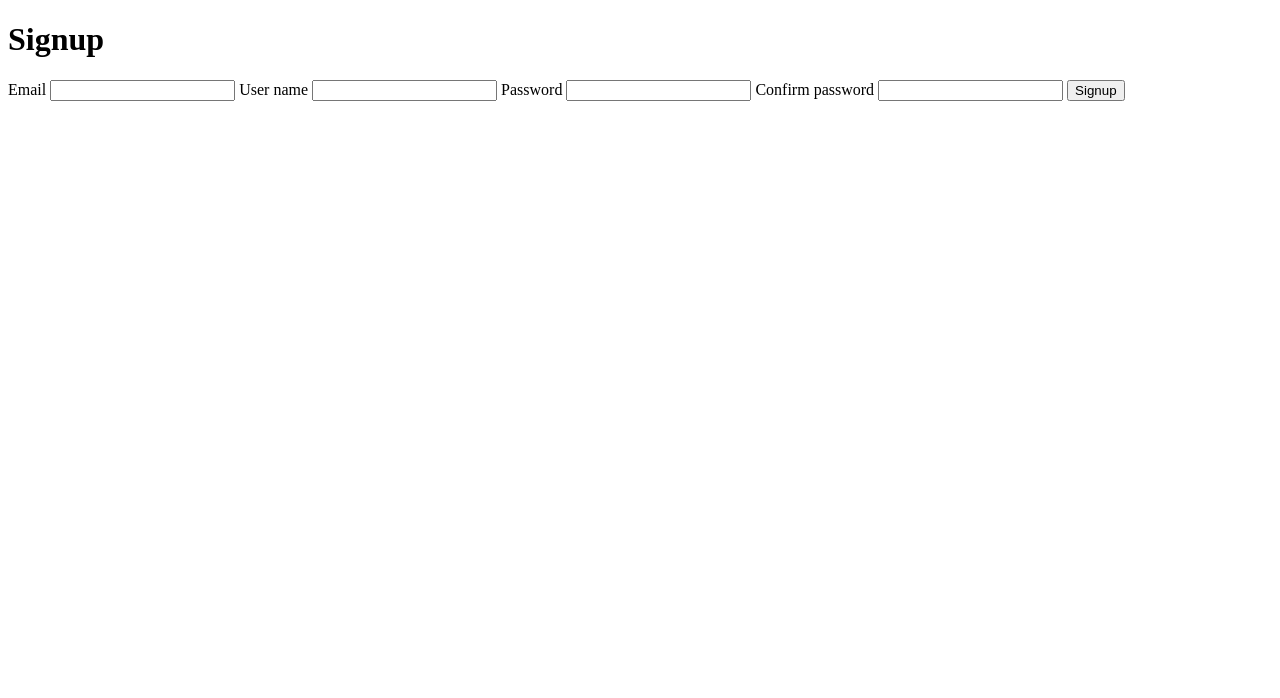
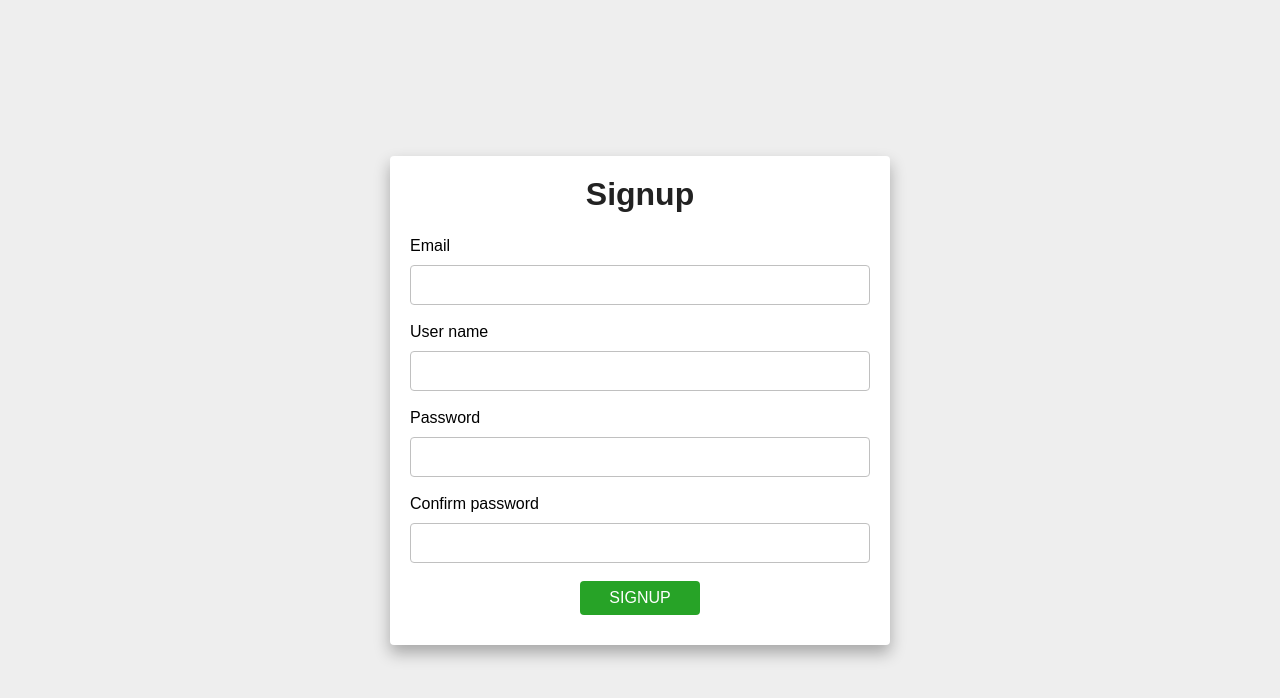
Before and after one commit to kavinda-ravishan/KvN_Home_Node, a website: page public/signup/index.html in a window 1280 px wide. Drawn offline with Linux system fonts and the light colour scheme.

Commit message:
login and signup forms designed

```diff
--- /dev/null
+++ b/public/login/style.css
@@ -0,0 +1,68 @@
+* {
+  margin: 0;
+  padding: 0;
+  box-sizing: border-box;
+}
+
+body {
+  min-height: 100vh;
+  background: #eee;
+  display: flex;
+  font-family: sans-serif;
+}
+
+.container {
+  margin: auto;
+  width: 500px;
+  max-width: 90%;
+}
+
+.container .form {
+  width: 100%;
+  height: 100%;
+  padding: 20px;
+  background: white;
+  border-radius: 4px;
+  box-shadow: 0px 8px 16px rgba(0, 0, 0, 0.3);
+}
+
+.container .form h1 {
+  text-align: center;
+  margin-bottom: 24px;
+  color: #222;
+}
+
+.container .form .form-control {
+  width: 100%;
+  height: 40px;
+  background: white;
+  border-radius: 4px;
+  border: 1px solid silver;
+  margin: 10px 0px 18px 0px;
+  padding: 0px 10px;
+}
+
+.container .form .btn {
+  margin-left: 50%;
+  transform: translateX(-50%);
+  width: 120px;
+  height: 34px;
+  border: none;
+  outline: none;
+  background: #27a327;
+  cursor: pointer;
+  font-size: 16px;
+  text-transform: uppercase;
+  color: white;
+  border-radius: 4px;
+  transition: 0.3s;
+}
+.container .form .btn:hover {
+  opacity: 0.7;
+}
+
+.container .form .res {
+  margin-top: 10px;
+  font-size: small;
+  color: red;
+}
--- a/public/signup/index.html
+++ b/public/signup/index.html
@@ -4,22 +4,33 @@
     <meta charset="UTF-8" />
     <meta http-equiv="X-UA-Compatible" content="IE=edge" />
     <meta name="viewport" content="width=device-width, initial-scale=1.0" />
+    <link rel="stylesheet" href="style.css" />
     <title>Signup</title>
   </head>
   <body>
+    <div class="container">
+      <div class="form">
         <h1>Signup</h1>
-    <div class="form">
+        <div class="form-group">
           <label for="email">Email</label>
-      <input id="email" type="text" />
+          <input class="form-control" id="email" type="text" />
+        </div>
+        <div class="form-group">
           <label for="userName">User name</label>
-      <input id="userName" type="text" />
+          <input class="form-control" id="userName" type="text" />
+        </div>
+        <div class="form-group">
           <label for="password">Password</label>
-      <input id="password" type="password" />
+          <input class="form-control" id="password" type="password" />
+        </div>
+        <div class="form-group">
           <label for="confirmPassword">Confirm password</label>
-      <input id="confirmPassword" type="password" />
-      <button id="signup">Signup</button>
+          <input class="form-control" id="confirmPassword" type="password" />
         </div>
+        <button class="btn" id="signup">Signup</button>
         <div class="res"><span id="res"></span></div>
+      </div>
+    </div>
     <script src="app.js"></script>
   </body>
 </html>
--- /dev/null
+++ b/public/signup/style.css
@@ -0,0 +1,68 @@
+* {
+  margin: 0;
+  padding: 0;
+  box-sizing: border-box;
+}
+
+body {
+  min-height: 100vh;
+  background: #eee;
+  display: flex;
+  font-family: sans-serif;
+}
+
+.container {
+  margin: auto;
+  width: 500px;
+  max-width: 90%;
+}
+
+.container .form {
+  width: 100%;
+  height: 100%;
+  padding: 20px;
+  background: white;
+  border-radius: 4px;
+  box-shadow: 0px 8px 16px rgba(0, 0, 0, 0.3);
+}
+
+.container .form h1 {
+  text-align: center;
+  margin-bottom: 24px;
+  color: #222;
+}
+
+.container .form .form-control {
+  width: 100%;
+  height: 40px;
+  background: white;
+  border-radius: 4px;
+  border: 1px solid silver;
+  margin: 10px 0px 18px 0px;
+  padding: 0px 10px;
+}
+
+.container .form .btn {
+  margin-left: 50%;
+  transform: translateX(-50%);
+  width: 120px;
+  height: 34px;
+  border: none;
+  outline: none;
+  background: #27a327;
+  cursor: pointer;
+  font-size: 16px;
+  text-transform: uppercase;
+  color: white;
+  border-radius: 4px;
+  transition: 0.3s;
+}
+.container .form .btn:hover {
+  opacity: 0.7;
+}
+
+.container .form .res {
+  margin-top: 10px;
+  font-size: small;
+  color: red;
+}
```
Also changed, not shown: private/dashboard.html (+1 -0 lines), public/login/index.html (+15 -8 lines). Lines whose indentation alone changed are shown as unchanged.
